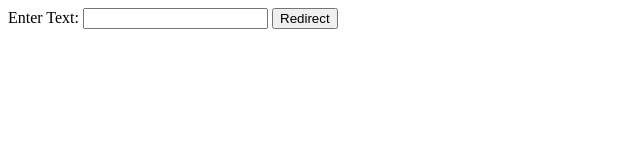
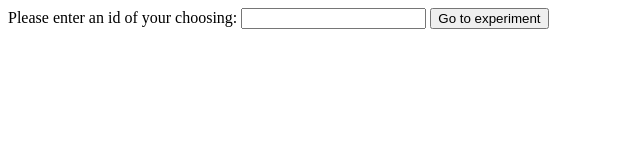
Before and after one commit to m2march/chopin-link, a plain HTML site: page index.html in a window 1280 px wide. Shown: the whole page, without its empty margins (0-640 px from the left). Drawn offline with Linux system fonts and the light colour scheme.

Commit message:
Update index.html

```diff
--- a/index.html
+++ b/index.html
@@ -3,14 +3,14 @@
 <head>
     <meta charset="UTF-8">
     <meta name="viewport" content="width=device-width, initial-scale=1.0">
-    <title>Redirect Example</title>
+    <title>Chopin experiment test</title>
 </head>
 <body>
 
     <form id="redirectForm" onsubmit="redirectToText(); return false;">
-        <label for="textInput">Enter Text:</label>
+        <label for="textInput">Please enter an id of your choosing:</label>
         <input type="text" id="textInput" required>
-        <button type="submit">Redirect</button>
+        <button type="submit">Go to experiment</button>
     </form>
 
     <script>
```
